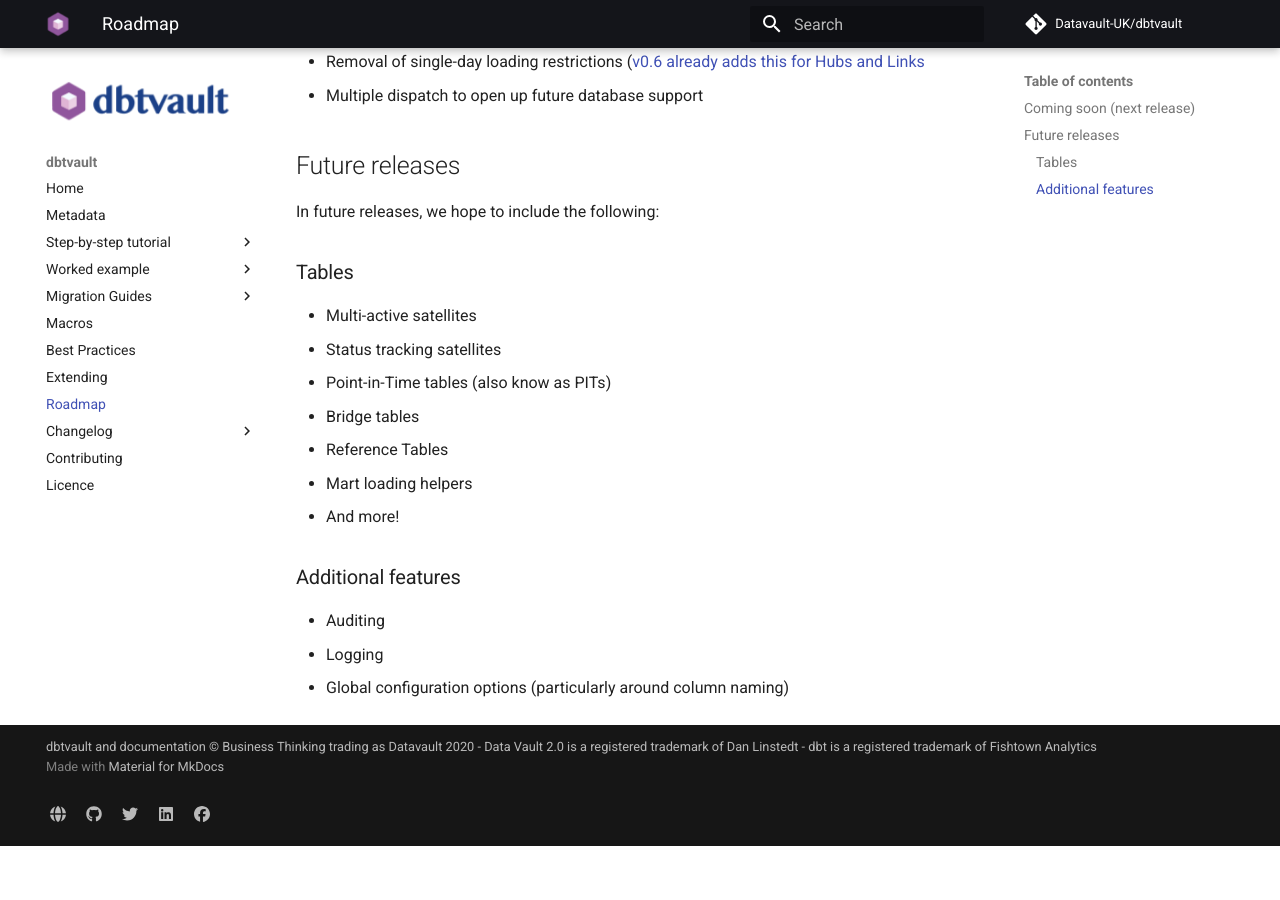
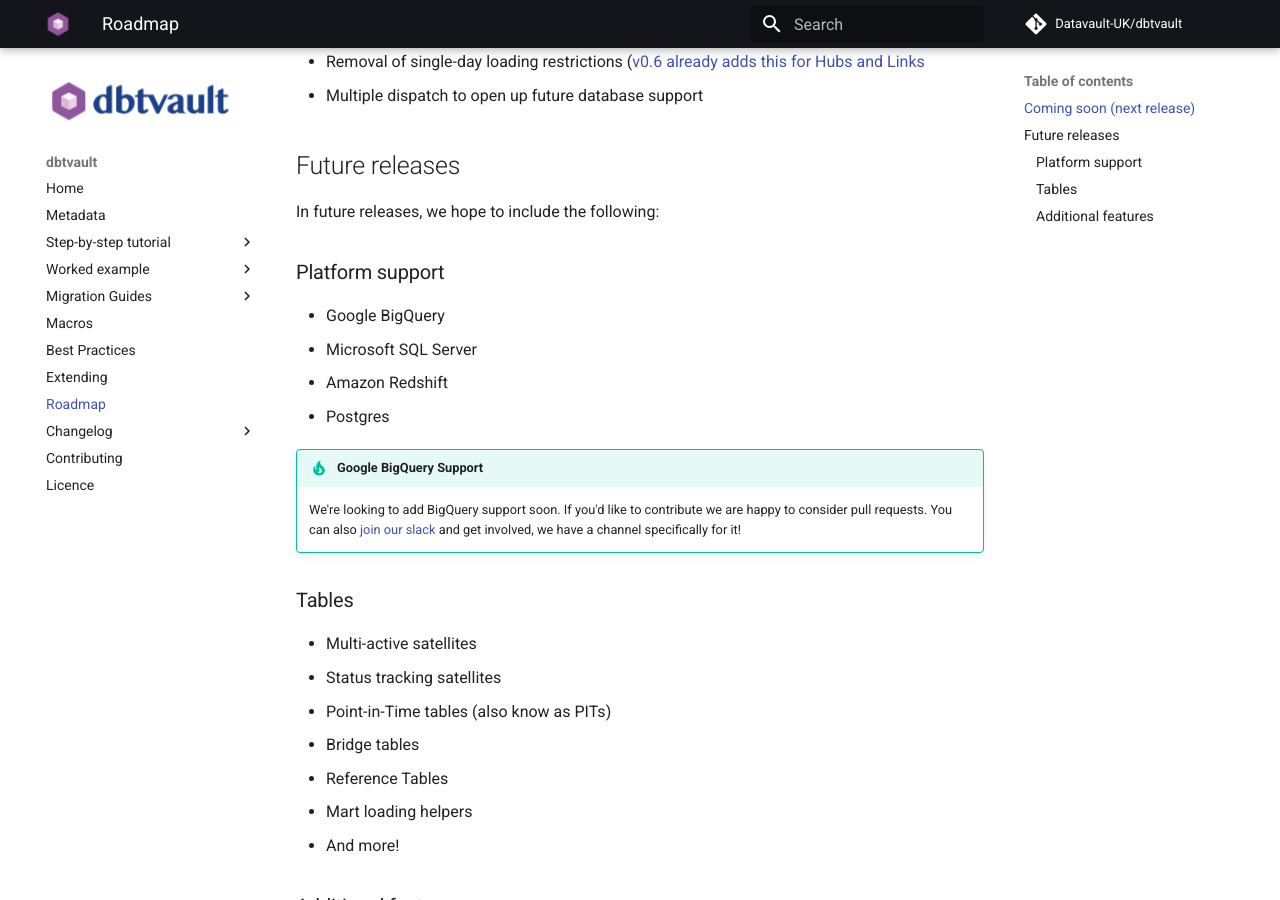
Before and after one commit to Datavault-UK/automate-dv-docs, an MkDocs documentation site: the page built from docs/roadmap.md, in a window 1280 px wide and 900 px high, scrolled down 591 px. Built offline with MkDocs 1.6.1 and Material for MkDocs 9.7.7, drawn with Linux system fonts in a browser that asks for light colours; comment, search, counter and statistics services are not loaded; before the commit the page ends 1437 px from its top, so only the background shows below that.

Commit message:
More roadmap updates

```diff
--- a/docs/roadmap.md
+++ b/docs/roadmap.md
@@ -23,6 +23,18 @@
 
 In future releases, we hope to include the following:
 
+### Platform support
+
+- Google BigQuery
+- Microsoft SQL Server
+- Amazon Redshift
+- Postgres
+
+!!! tip "Google BigQuery Support"
+    We're looking to add BigQuery support soon. If you'd like to contribute we are happy to consider pull requests.
+    You can also [join our slack](https://dbtvault.slack.com/join/shared_invite/enQtODY5MTY3OTIyMzg2LWJlZDMyNzM4YzAzYjgzYTY0MTMzNTNjN2EyZDRjOTljYjY0NDYyYzEwMTlhODMzNGY3MmU2ODNhYWUxYmM2NjA#/)
+    and get involved, we have a channel specifically for it!
+
 ### Tables
 
 - Multi-active satellites
@@ -33,6 +45,7 @@
 - Mart loading helpers
 - And more!
 
+
 ### Additional features
 
 - Auditing
```
Also changed, not shown: docs/macros.md (+2 -0 lines).
